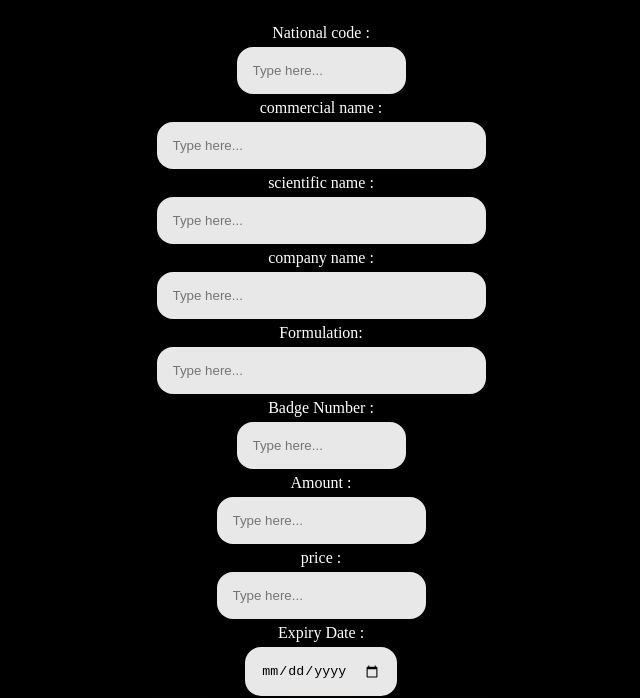
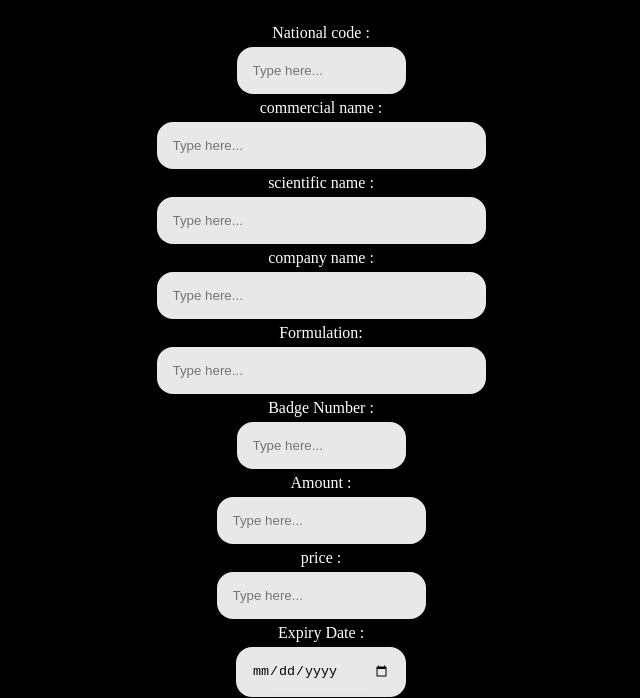
Before and after one commit to m0hdrar/PharmacyWebApp, a website with bundled scripts: page index.html in a window 1280 px wide. Shown: the part 69-767 px from the top of the page, without its empty margins (319-959 px from the left). Built offline with nearby package versions, Linux system fonts and the light colour scheme.

Commit message:
"changed the width and height of the date button"

```diff
--- a/style.css
+++ b/style.css
@@ -116,3 +116,7 @@ input:focus {
   justify-content: center;
   gap: 5px;
 }
+#medExpiryDate{
+  height: 50px;
+  width: 170px;
+}
```
